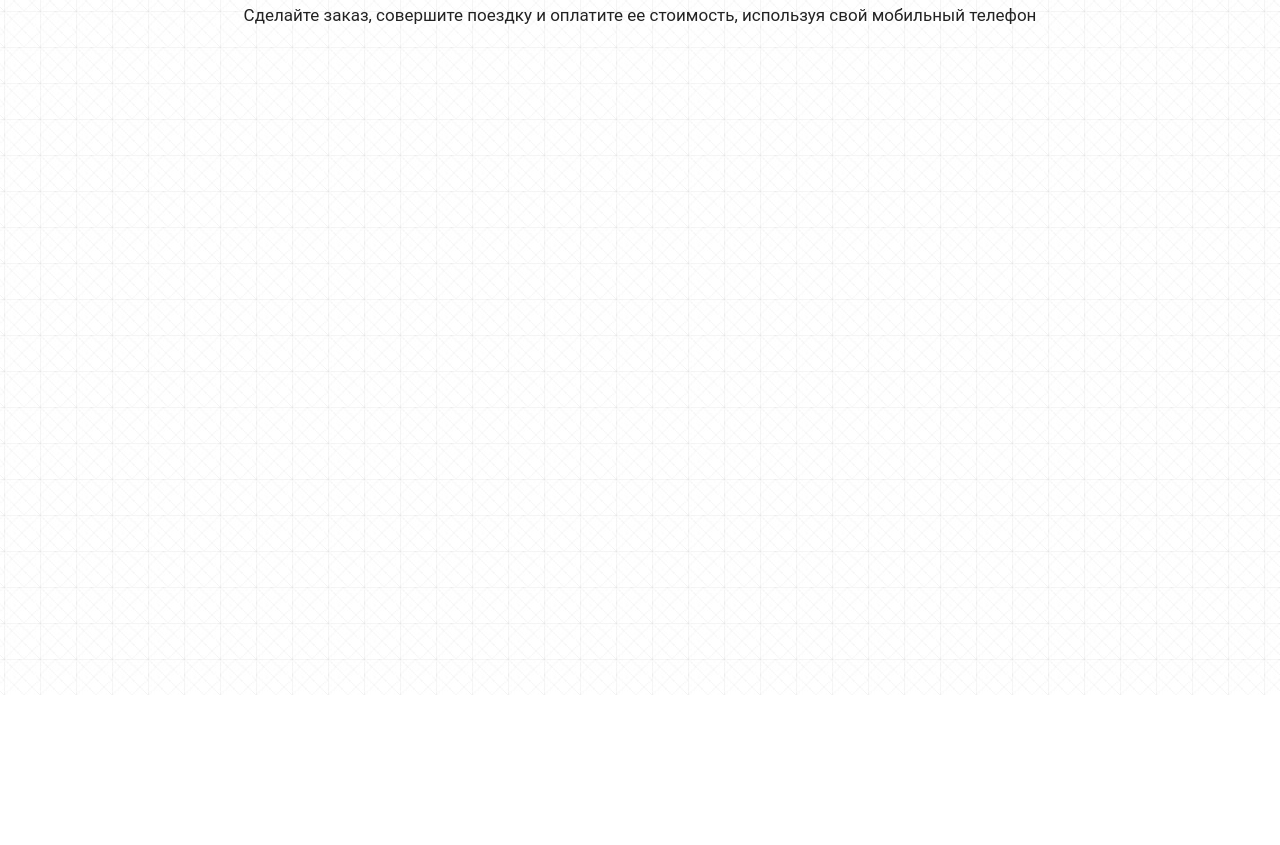
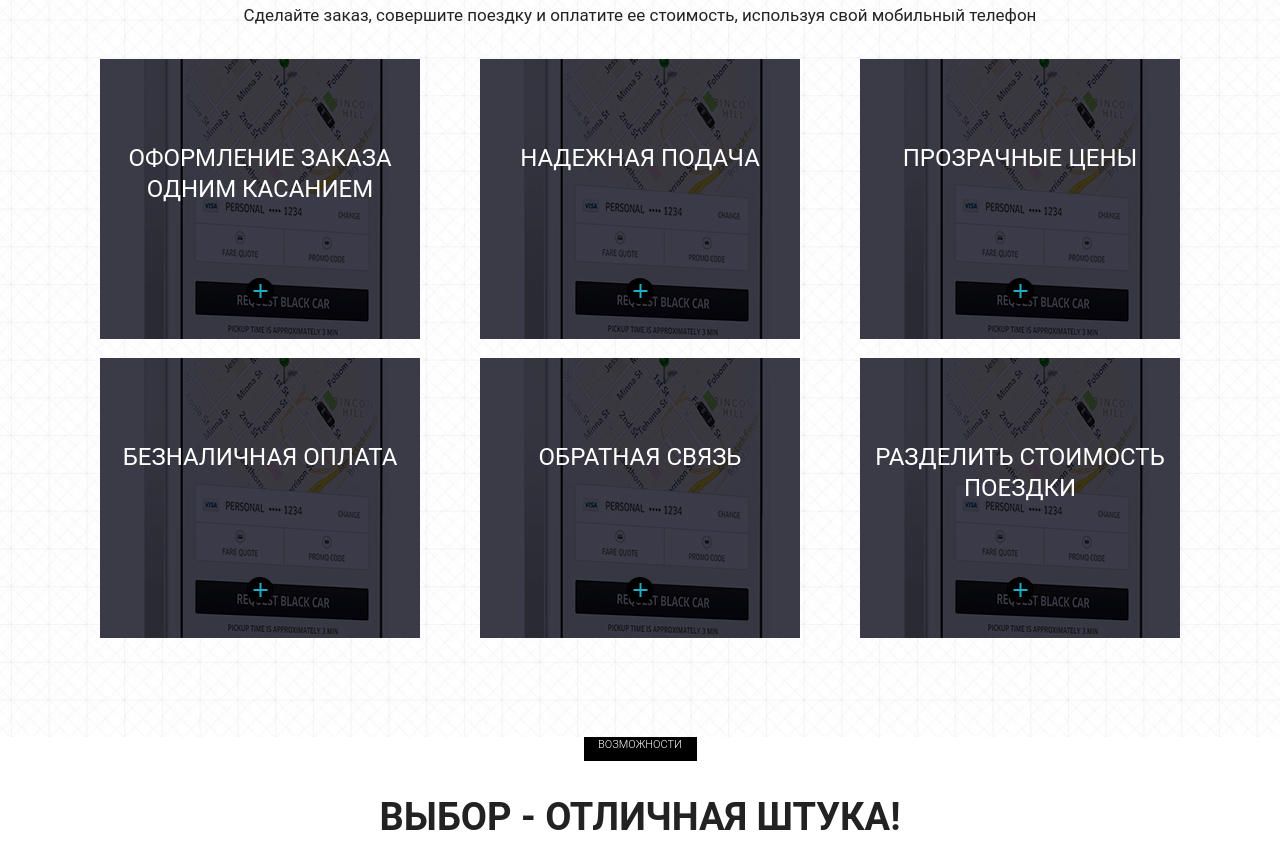
Before and after one commit to Labirts/https---github.com-Labirts-uber_thing, a plain HTML site: page src/index.html in a window 1280 px wide. Shown: the part 1723-2568 px from the top of the page. Before the commit the page ends 2418 px from the top, so only its background shows below. Drawn offline with Linux system fonts and the light colour scheme.

Commit message:
feat: flexbox items

```diff
--- a/src/index.html
+++ b/src/index.html
@@ -186,45 +186,54 @@
 
             <div class="row">
                 <div class="col-md-4">
-                    <div class="mobile_item">
-                        <div class="mobile_item_subtitle"></div>
-                        <div class="mobile_item_plus"><img src="" alt=""></div>
+                    <div class="mobile_item mobile_item_1">
+                        <div class="mobile_item_subtitle">оформление заказа одним касанием</div>
+                        <div class="mobile_item_plus"><img src="icons/plus.png" alt="plus"></div>
                     </div>
                 </div>
                 <div class="col-md-4">
-                    <div class="mobile_item">
-                        <div class="mobile_item_subtitle"></div>
-                        <div class="mobile_item_plus"><img src="" alt=""></div>
+                    <div class="mobile_item mobile_item_2">
+                        <div class="mobile_item_subtitle">надежная подача</div>
+                        <div class="mobile_item_plus"><img src="icons/plus.png" alt="plus"></div>
                     </div>
                 </div>
                 <div class="col-md-4">
-                    <div class="mobile_item">
-                        <div class="mobile_item_subtitle"></div>
-                        <div class="mobile_item_plus"><img src="" alt=""></div>
+                    <div class="mobile_item mobile_item_3">
+                        <div class="mobile_item_subtitle">прозрачные цены</div>
+                        <div class="mobile_item_plus"><img src="icons/plus.png" alt="plus"></div>
                     </div>
                 </div>
                 <div class="col-md-4">
-                    <div class="mobile_item">
-                        <div class="mobile_item_subtitle"></div>
-                        <div class="mobile_item_plus"><img src="" alt=""></div>
+                    <div class="mobile_item mobile_item_4">
+                        <div class="mobile_item_subtitle">безналичная оплата</div>
+                        <div class="mobile_item_plus"><img src="icons/plus.png" alt="plus"></div>
                     </div>
                 </div>
                 <div class="col-md-4">
-                    <div class="mobile_item">
-                        <div class="mobile_item_subtitle"></div>
-                        <div class="mobile_item_plus"><img src="" alt=""></div>
+                    <div class="mobile_item mobile_item_5">
+                        <div class="mobile_item_subtitle">обратная связь</div>
+                        <div class="mobile_item_plus"><img src="icons/plus.png" alt="plus"></div>
                     </div>
                 </div>
                 <div class="col-md-4">
-                    <div class="mobile_item">
-                        <div class="mobile_item_subtitle"></div>
-                        <div class="mobile_item_plus"><img src="" alt=""></div>
+                    <div class="mobile_item mobile_item_6">
+                        <div class="mobile_item_subtitle">разделить стоимость поездки</div>
+                        <div class="mobile_item_plus"><img src="icons/plus.png" alt="plus"></div>
                     </div>
                 </div>
             </div>
         </div>
     </section>
 
+    <section class="choice">
+        <div class="container">
+            <div class="black"></div>
+            <div class="label label_white">Возможности</div>
+            <div class="title title_white">Выбор - отличная штука!</div>
+            <div class="subtitle subtitle_white">Закажите автомобиль, который подходит вам по стилю и бюджету</div>
+
+            <img src="img/car.png" alt="car" class="choice_img">
+    </section>
 </body>
 
 </html>
--- a/src/sass/style.sass
+++ b/src/sass/style.sass
@@ -161,3 +161,51 @@ nav
 	min-height: 864px
 	padding: 48px 0 80px 0
 	background: url('../img/bg/mobile_bg.png') center (center / cover) no-repeat
+	.row
+		margin-top: 30px
+	&_item
+		position: relative
+		width: 320px
+		height: 280px
+		margin: 0 auto
+		margin-bottom: 19px
+		padding-top: 84px
+		&_1
+			background: url('../img/bg/item_1.png') center (center / cover) no-repeat
+		&_2
+			background: url('../img/bg/item_1.png') center (center / cover) no-repeat
+		&_3
+			background: url('../img/bg/item_1.png') center (center / cover) no-repeat
+		&_4
+			background: url('../img/bg/item_1.png') center (center / cover) no-repeat
+		&_5
+			background: url('../img/bg/item_1.png') center (center / cover) no-repeat
+		&_6
+			background: url('../img/bg/item_1.png') center (center / cover) no-repeat
+		&_subtitle
+			font-weight: 400
+			font-size: 24px
+			line-height: 129%
+			text-transform: uppercase
+			text-align: center
+			color: #fff
+		&_plus
+			display: flex
+			justify-content: center
+			align-items: center
+			position: absolute
+			bottom: 35px
+			left: 50%
+			transform: translate(-50%)
+			width: 27px
+			height: 26px
+			background-color: #000
+			margin: 0 auto
+			border-radius: 100%
+			padding: 6px
+			cursor: pointer
+
+.choice
+	position: relative
+	display: block
+	margin-top: 54px auto 0 auto
```
Also changed, not shown: src/css/style.min.css, src/icons/plus.png (added), src/img/bg/item_1.png (added), src/img/bg/item_2.png (added), src/img/bg/item_3.png (added), src/img/bg/item_4.png (added), src/img/bg/item_5.png (added), src/img/bg/item_6.png (added), src/img/car.png (added).
